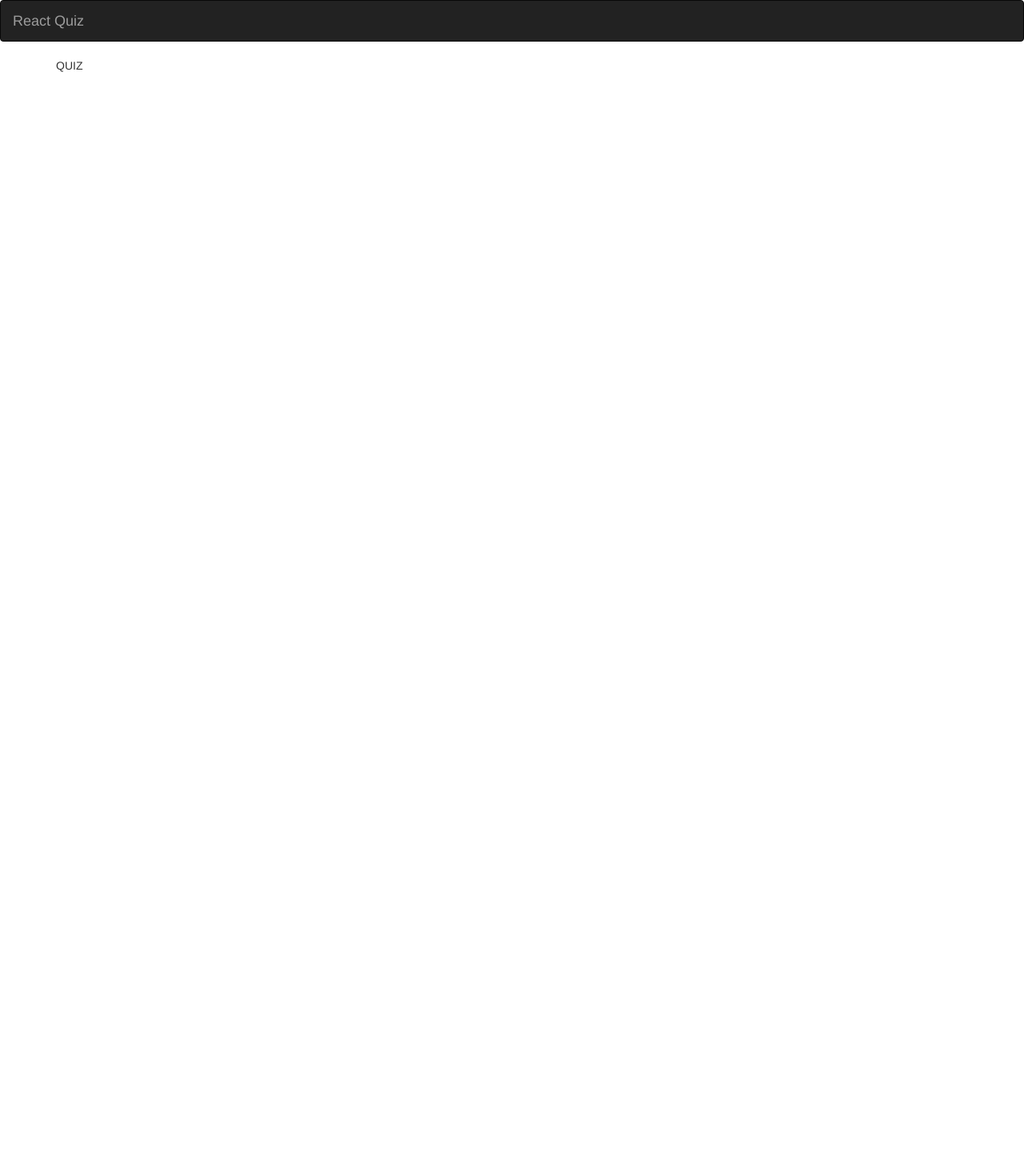
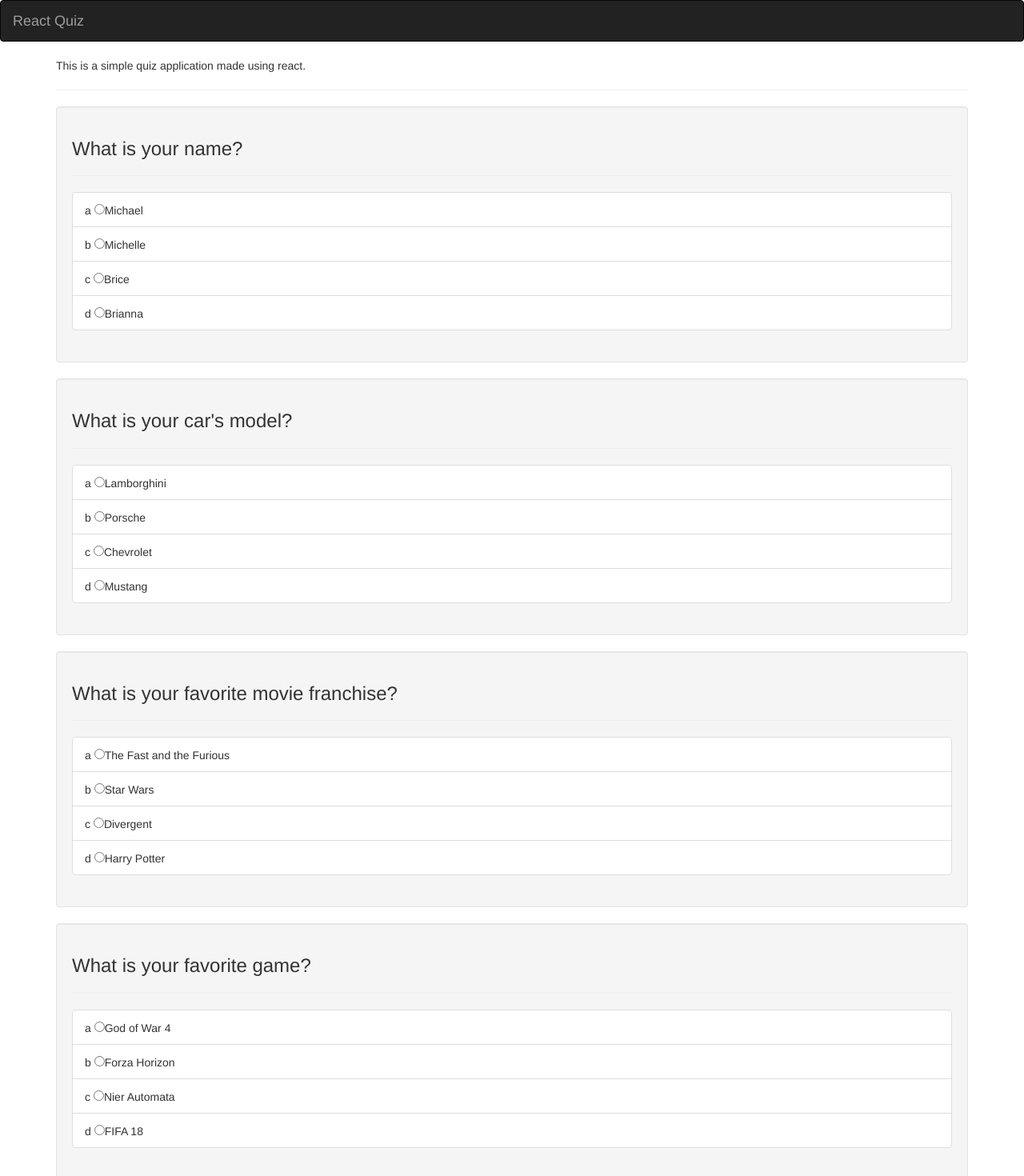
Before and after one commit to Arthur236/react-quiz, a React (Create React App) app: page / in a window 1280 px wide. Shown: the top 1470 px of the page at 80% size. Before the commit the page ends 800 px from the top, so only its background shows below. Built offline with nearby package versions, Linux system fonts and the light colour scheme.

Commit message:
Set up components

```diff
--- a/public/index.html
+++ b/public/index.html
@@ -34,6 +34,8 @@
     <div class="container">
       <div class="row">
         <div class="col-md-12">
+          <p className="lead">This is a simple quiz application made using react.</p>
+          <hr/>
           <div id="root"></div>
         </div>
       </div>
--- a/src/components/App.jsx
+++ b/src/components/App.jsx
@@ -3,12 +3,115 @@ import ReactDOM from 'react-dom';
 import PropTypes from 'prop-types';
 import $ from 'jquery';
 import logo from '../logo.svg';
+import QuestionList from './quiz/QuestionList.jsx';
 
 class App extends Component {
+	constructor(props) {
+		super(props);
+		this.state = {
+			questions: [
+				{
+					id: 1,
+					text: 'What is your name?',
+					choices: [
+						{
+							id: 'a',
+							text: 'Michael'
+						},
+						{
+							id: 'b',
+							text: 'Michelle'
+						},
+						{
+							id: 'c',
+							text: 'Brice'
+						},
+						{
+							id: 'd',
+							text: 'Brianna'
+						},
+					],
+					correct: 'd'
+				},
+				{
+					id: 2,
+					text: 'What is your car\'s model?',
+					choices: [
+						{
+							id: 'a',
+							text: 'Lamborghini'
+						},
+						{
+							id: 'b',
+							text: 'Porsche'
+						},
+						{
+							id: 'c',
+							text: 'Chevrolet'
+						},
+						{
+							id: 'd',
+							text: 'Mustang'
+						},
+					],
+					correct: 'c'
+				},
+				{
+					id: 3,
+					text: 'What is your favorite movie franchise?',
+					choices: [
+						{
+							id: 'a',
+							text: 'The Fast and the Furious'
+						},
+						{
+							id: 'b',
+							text: 'Star Wars'
+						},
+						{
+							id: 'c',
+							text: 'Divergent'
+						},
+						{
+							id: 'd',
+							text: 'Harry Potter'
+						},
+					],
+					correct: 'b'
+				},
+				{
+					id: 4,
+					text: 'What is your favorite game?',
+					choices: [
+						{
+							id: 'a',
+							text: 'God of War 4'
+						},
+						{
+							id: 'b',
+							text: 'Forza Horizon'
+						},
+						{
+							id: 'c',
+							text: 'Nier Automata'
+						},
+						{
+							id: 'd',
+							text: 'FIFA 18'
+						},
+					],
+					correct: 'a'
+				},
+			],
+			score: 0,
+			current: 1
+		}
+	}
+
 	render() {
 		return (
 			<div>
-				QUIZ
+				<QuestionList {...this.state} />
 			</div>
 		);
 	}
--- a/src/components/quiz/Question.jsx
+++ b/src/components/quiz/Question.jsx
@@ -0,0 +1,35 @@
+import React, { Component } from 'react';
+import ReactDOM from 'react-dom';
+import PropTypes from 'prop-types';
+import $ from 'jquery';
+
+class Question extends Component {
+	onChange(){
+		return;
+	}
+
+	render() {
+		const {question} = this.props
+
+		return (
+			<div className="well">
+				<h3>{question.text}</h3>
+				<hr/>
+				<ul className="list-group">
+					{
+						this.props.question.choices.map(choice => {
+							return(
+								<li className="list-group-item" key={choice.id}>
+									{choice.id} <input type="radio" onChange={this.onChange.bind(this)} name={question.id} value={choice.id} />
+									{choice.text}
+								</li>
+							)
+						})
+					}
+				</ul>
+			</div>
+		);
+	}
+}
+
+export default Question;
--- a/src/components/quiz/QuestionList.jsx
+++ b/src/components/quiz/QuestionList.jsx
@@ -0,0 +1,21 @@
+import React, { Component } from 'react';
+import ReactDOM from 'react-dom';
+import PropTypes from 'prop-types';
+import $ from 'jquery';
+import Question from './Question.jsx';
+
+class QuestionList extends Component {
+	render() {
+		return (
+			<div className="questions">
+				{
+					this.props.questions.map(question => {
+						return <Question question={question} key={question.id} {...this.props} />
+					})
+				}
+			</div>
+		);
+	}
+}
+
+export default QuestionList;
```
